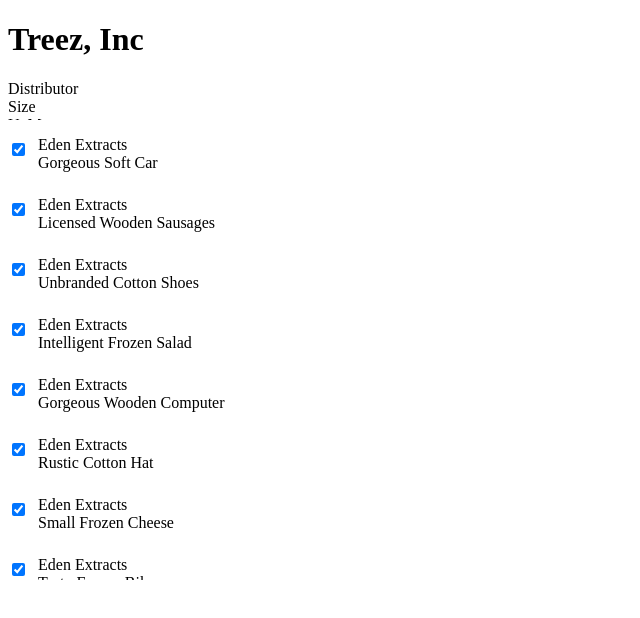
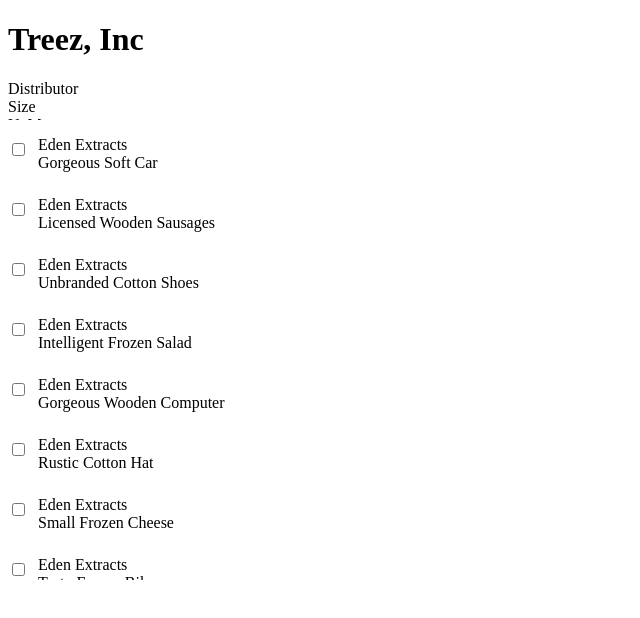
Before and after one commit to spraguejdev/treez-inc, a React app: page / in a window 1280 px wide. Shown: the top 618 px of the page, without its empty margins (0-640 px from the left). Built offline with nearby package versions, Linux system fonts and the light colour scheme; the HTML template or start-up script is replaced by a standard one.

Commit message:
Remove checked property for input checkbox

```diff
--- a/client/src/components/Checkbox.jsx
+++ b/client/src/components/Checkbox.jsx
@@ -1,6 +1,6 @@
 import React from 'react';
 
-const Checkbox = ({ type = 'checkbox', name, checked = 'false', isSelected = true, onChange }) => (
+const Checkbox = ({ type = 'checkbox', name, isSelected = true, onChange }) => (
   <span
     style={{
       float: 'left',
@@ -9,7 +9,7 @@
       paddingRight: '10px'
     }}
   >
-    <input type={type} name={name} checked={checked} onChange={onChange} />
+    <input type={type} name={name} id={name} onChange={onChange} />
   </span>
 );
 
```
